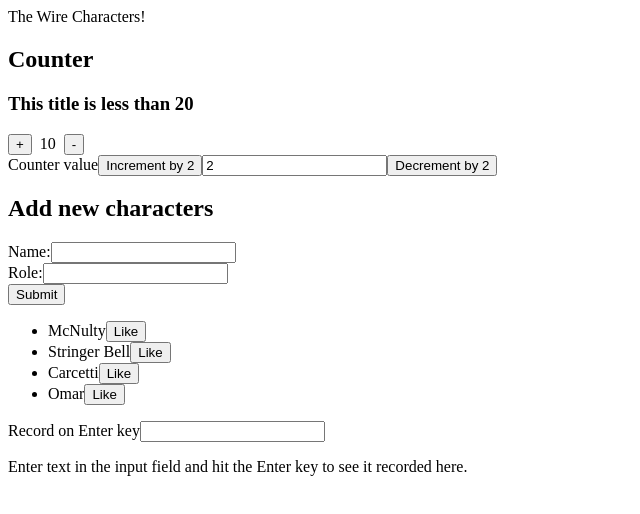
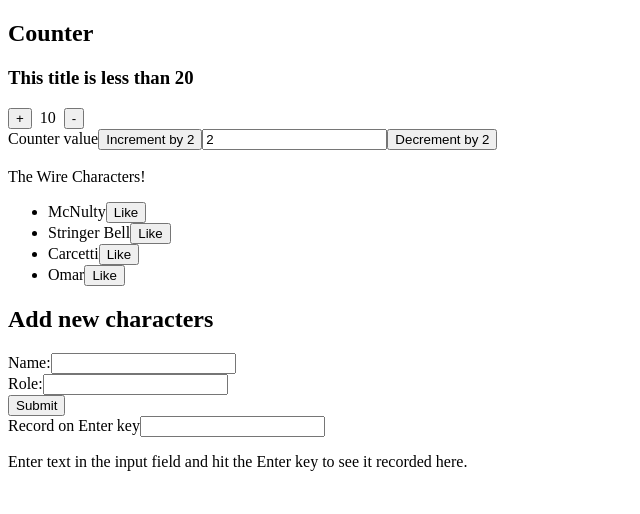
Before and after one commit to binarytrance/vue-cardio, a Vue app: page /counter in a window 1280 px wide. Shown: the top 514 px of the page, without its empty margins (0-640 px from the left). Built offline with nearby package versions, Linux system fonts and the light colour scheme.

Commit message:
re-architected the app after emiting custom events and passing props.

```diff
--- a/src/App.vue
+++ b/src/App.vue
@@ -1,45 +1,49 @@
 <script>
 import BaseCounter from "./components/BaseCounter.vue";
+import KeyUp from "./components/KeyUp.vue";
+import TheWire from "./components/TheWire/TheWire.vue";
 
 export default {
   components: {
     BaseCounter,
+    KeyUp,
+    TheWire,
   },
   data() {
     return {
-      message: "The Wire Characters!",
-      characters: [
-        {
-          id: "04e32d2b-7fbb-4133-81e1-bf698ba20840",
-          name: "McNulty",
-          role: "Police",
-        },
-        {
-          id: "f036fd2b-162e-4101-a777-b2080936408d",
-          name: "Stringer Bell",
-          role: "Gang",
-        },
-        {
-          id: "4da7f8fb-b94e-4cc0-9561-dd02ee2aedba",
-          name: "Carcetti",
-          role: "Politician",
-        },
-        {
-          id: "750a51fd-f07e-40cc-826a-0e8d6abb4bc0",
-          name: "Omar",
-          role: "Individual",
-        },
-      ],
-      likedCharacters: [],
+      // message: "The Wire Characters!",
+      // characters: [
+      //   {
+      //     id: "04e32d2b-7fbb-4133-81e1-bf698ba20840",
+      //     name: "McNulty",
+      //     role: "Police",
+      //   },
+      //   {
+      //     id: "f036fd2b-162e-4101-a777-b2080936408d",
+      //     name: "Stringer Bell",
+      //     role: "Gang",
+      //   },
+      //   {
+      //     id: "4da7f8fb-b94e-4cc0-9561-dd02ee2aedba",
+      //     name: "Carcetti",
+      //     role: "Politician",
+      //   },
+      //   {
+      //     id: "750a51fd-f07e-40cc-826a-0e8d6abb4bc0",
+      //     name: "Omar",
+      //     role: "Individual",
+      //   },
+      // ],
+      // likedCharacters: [],
       // count: 10,
       // counterValue: 2,
       // counterTitle: "This title is less than 20",
-      formValues: {
-        newName: "",
-        newRole: "",
-      },
-      keyUppedValue: "",
-      showKeyUppedValue: false,
+      // formValues: {
+      //   newName: "",
+      //   newRole: "",
+      // },
+      // keyUppedValue: "",
+      // showKeyUppedValue: false,
     };
   },
   methods: {
@@ -61,32 +65,32 @@
     // updateCounterValue(e) {
     //   this.counterValue = e.target.value;
     // },
-    addToLikedCharacters(likedId) {
-      console.log("liked characters", likedId);
-      this.likedCharacters = [
-        ...this.likedCharacters,
-        ...this.characters.filter((character) => character.id === likedId),
-      ];
-    },
-    addNewCharacter(e) {
-      console.log({ e }, "dd");
-      // e.preventDefault();
-      this.characters = [
-        ...this.characters,
-        {
-          id: crypto.randomUUID(),
-          name: this.formValues.newName,
-          role: this.formValues.newRole,
-        },
-      ];
-      console.log(this.characters);
-      // reset the state
-      this.formValues.newName = "";
-      this.formValues.newRole = "";
-    },
-    recordOnKeyUp() {
-      this.showKeyUppedValue = true;
-    },
+    // addToLikedCharacters(likedId) {
+    //   console.log("liked characters", likedId);
+    //   this.likedCharacters = [
+    //     ...this.likedCharacters,
+    //     ...this.characters.filter((character) => character.id === likedId),
+    //   ];
+    // },
+    // addNewCharacter(e) {
+    //   console.log({ e }, "dd");
+    //   // e.preventDefault();
+    //   this.characters = [
+    //     ...this.characters,
+    //     {
+    //       id: crypto.randomUUID(),
+    //       name: this.formValues.newName,
+    //       role: this.formValues.newRole,
+    //     },
+    //   ];
+    //   console.log(this.characters);
+    //   // reset the state
+    //   this.formValues.newName = "";
+    //   this.formValues.newRole = "";
+    // },
+    // recordOnKeyUp() {
+    //   this.showKeyUppedValue = true;
+    // },
   },
   computed: {
     displayCounterValueMetaData() {
@@ -109,49 +113,16 @@
 
 <template>
   <div id="app">
-    <div>{{ message }}</div>
     <!-- build an increment count -->
     <BaseCounter />
-
-    <!-- <h3>{{ counterTitle }}</h3>
-    <div>
-      <button v-on:click="incrementCount">+</button>&nbsp;
-      <span>{{ count }}</span
-      >&nbsp;
-      <button v-on:click="decrementCount">-</button>
-      <div>
-        <label>Counter value</label>
-        <button v-on:click="() => incrementCount(counterValue)">
-          Increment by {{ counterValue }}
-        </button>
-        <input type="number" v-model="counterValue" />
-        <button v-on:click="() => decrementCount(counterValue)">
-          Decrement by {{ counterValue }}
-        </button>
-      </div>
-      <h3>{{ displayCounterValueMetaData }}</h3>
-    </div> -->
-
+    <TheWire />
     <!-- increments/decrements by 1, and by a user input counter -->
 
     <!-- v-if will remove the html node and recreate new ones (the whole DOM?) -->
     <!-- v-show use css to show/hide elements -->
 
-    <!-- add new character form -->
-    <h2>Add new characters</h2>
-    <form @submit.prevent="addNewCharacter">
-      <div>
-        <label for="name">Name:</label>
-        <input id="name" type="text" v-model="formValues.newName" />
-      </div>
-      <div>
-        <label for="role">Role:</label>
-        <input id="role" type="text" v-model="formValues.newRole" />
-      </div>
-      <button type="submit">Submit</button>
-    </form>
     <!-- List all characters -->
-    <p v-if="characters.length === 0">All are dead!</p>
+    <!-- <p v-if="characters.length === 0">All are dead!</p>
     <ul v-else>
       <li v-for="character in characters" :key="character.id">
         <span>{{ character.name }}</span>
@@ -162,23 +133,9 @@
           Like
         </button>
       </li>
-    </ul>
+    </ul> -->
 
-    <!-- Liked characters -->
-    <h2 v-if="likedCharacters.length">Liked Characters</h2>
-    <ul v-if="likedCharacters.length">
-      <li v-for="likedCharacter in likedCharacters" :key="likedCharacter.id">
-        {{ likedCharacter.name }}
-      </li>
-    </ul>
-
-    <!-- Liked characters -->
-    <label>Record on Enter key</label>
-    <input v-model="keyUppedValue" @keyup.enter="recordOnKeyUp" />
-    <p v-if="keyUppedValue.length && showKeyUppedValue">{{ keyUppedValue }}</p>
-    <p v-else-if="!keyUppedValue.length">
-      Enter text in the input field and hit the Enter key to see it recorded
-      here.
-    </p>
+    <!-- KeyUP -->
+    <KeyUp />
   </div>
 </template>
--- a/src/components/KeyUp.vue
+++ b/src/components/KeyUp.vue
@@ -0,0 +1,24 @@
+<script>
+export default {
+  data() {
+    return {
+      keyUppedValue: "",
+      showKeyUppedValue: false,
+    };
+  },
+  methods: {
+    recordOnKeyUp() {
+      this.showKeyUppedValue = true;
+    },
+  },
+};
+</script>
+
+<template>
+  <label>Record on Enter key</label>
+  <input v-model="keyUppedValue" @keyup.enter="recordOnKeyUp" />
+  <p v-if="keyUppedValue.length && showKeyUppedValue">{{ keyUppedValue }}</p>
+  <p v-else-if="!keyUppedValue.length">
+    Enter text in the input field and hit the Enter key to see it recorded here.
+  </p>
+</template>
--- /dev/null
+++ b/src/components/TheWire/LikedCharacters.vue
@@ -0,0 +1,20 @@
+<script>
+export default {
+  props: {
+    likedCharacters: {
+      type: Array,
+      required: true,
+    },
+  },
+  //   methods: {},
+};
+</script>
+
+<template>
+  <h2 v-if="likedCharacters.length">Liked Characters</h2>
+  <ul v-if="likedCharacters.length">
+    <li v-for="likedCharacter in likedCharacters" :key="likedCharacter.id">
+      {{ likedCharacter.name }}
+    </li>
+  </ul>
+</template>
--- a/src/components/TheWire/NewCharacterForm.vue
+++ b/src/components/TheWire/NewCharacterForm.vue
@@ -0,0 +1,54 @@
+<script>
+export default {
+  //   props: {
+  //     addNewCharacter: {
+  //       type: Function,
+  //       required: true,
+  //     },
+  //   },
+  data() {
+    return {
+      formValues: {
+        newName: "",
+        newRole: "",
+      },
+    };
+  },
+  methods: {
+    submitForm(e) {
+      //   console.log({ e }, "dd");
+      //   // e.preventDefault();
+      //   this.characters = [
+      //     ...this.characters,
+      //     {
+      //       id: crypto.randomUUID(),
+      //       name: this.formValues.newName,
+      //       role: this.formValues.newRole,
+      //     },
+      //   ];
+      //   console.log(this.characters);
+      // emit event here
+      this.$emit("addNewCharacter", e, this.formValues);
+      // reset the state
+      this.formValues.newName = "";
+      this.formValues.newRole = "";
+    },
+  },
+  emits: ["addNewCharacter"],
+};
+</script>
+
+<template>
+  <h2>Add new characters</h2>
+  <form @submit.prevent="submitForm">
+    <div>
+      <label for="name">Name:</label>
+      <input id="name" type="text" v-model="formValues.newName" />
+    </div>
+    <div>
+      <label for="role">Role:</label>
+      <input id="role" type="text" v-model="formValues.newRole" />
+    </div>
+    <button type="submit">Submit</button>
+  </form>
+</template>
--- /dev/null
+++ b/src/components/TheWire/TheWire.vue
@@ -0,0 +1,75 @@
+<script>
+import TheWireCharactersList from "./TheWireCharactersList.vue";
+import NewCharacterForm from "./NewCharacterForm.vue";
+import LikedCharacters from "./LikedCharacters.vue";
+
+export default {
+  components: {
+    NewCharacterForm,
+    LikedCharacters,
+    TheWireCharactersList,
+  },
+  data: () => ({
+    message: "The Wire Characters!",
+    characters: [
+      {
+        id: "04e32d2b-7fbb-4133-81e1-bf698ba20840",
+        name: "McNulty",
+        role: "Police",
+      },
+      {
+        id: "f036fd2b-162e-4101-a777-b2080936408d",
+        name: "Stringer Bell",
+        role: "Gang",
+      },
+      {
+        id: "4da7f8fb-b94e-4cc0-9561-dd02ee2aedba",
+        name: "Carcetti",
+        role: "Politician",
+      },
+      {
+        id: "750a51fd-f07e-40cc-826a-0e8d6abb4bc0",
+        name: "Omar",
+        role: "Individual",
+      },
+    ],
+    likedCharacters: [],
+  }),
+  methods: {
+    addToLikedCharacters(likedId) {
+      console.log("liked characters", likedId);
+      this.likedCharacters = [
+        ...this.likedCharacters,
+        ...this.characters.filter((character) => character.id === likedId),
+      ];
+    },
+    addNewCharacter(e, formValues) {
+      console.log({ e }, "dd");
+      // e.preventDefault();
+      this.characters = [
+        ...this.characters,
+        {
+          id: crypto.randomUUID(),
+          name: formValues.newName,
+          role: formValues.newRole,
+        },
+      ];
+      console.log(this.characters);
+    },
+  },
+};
+</script>
+
+<template>
+  <div>{{ message }}</div>
+  <TheWireCharactersList
+    :characters="characters"
+    @addToLikedCharacters="addToLikedCharacters"
+  />
+
+  <!-- add new character form -->
+  <NewCharacterForm @addNewCharacter="addNewCharacter" />
+
+  <!-- Liked characters -->
+  <LikedCharacters :likedCharacters="likedCharacters" />
+</template>
--- a/src/components/TheWire/TheWireCharactersList.vue
+++ b/src/components/TheWire/TheWireCharactersList.vue
@@ -0,0 +1,26 @@
+<script>
+export default {
+  props: {
+    characters: {
+      type: Array,
+      required: true,
+    },
+  },
+  emits: ["addToLikedCharacters"],
+};
+</script>
+
+<template>
+  <p v-if="characters.length === 0">All are dead!</p>
+  <ul v-else>
+    <li v-for="character in characters" :key="character.id">
+      <span>{{ character.name }}</span>
+      <button
+        type="button"
+        @click="$emit('addToLikedCharacters', character.id)"
+      >
+        Like
+      </button>
+    </li>
+  </ul>
+</template>
```
